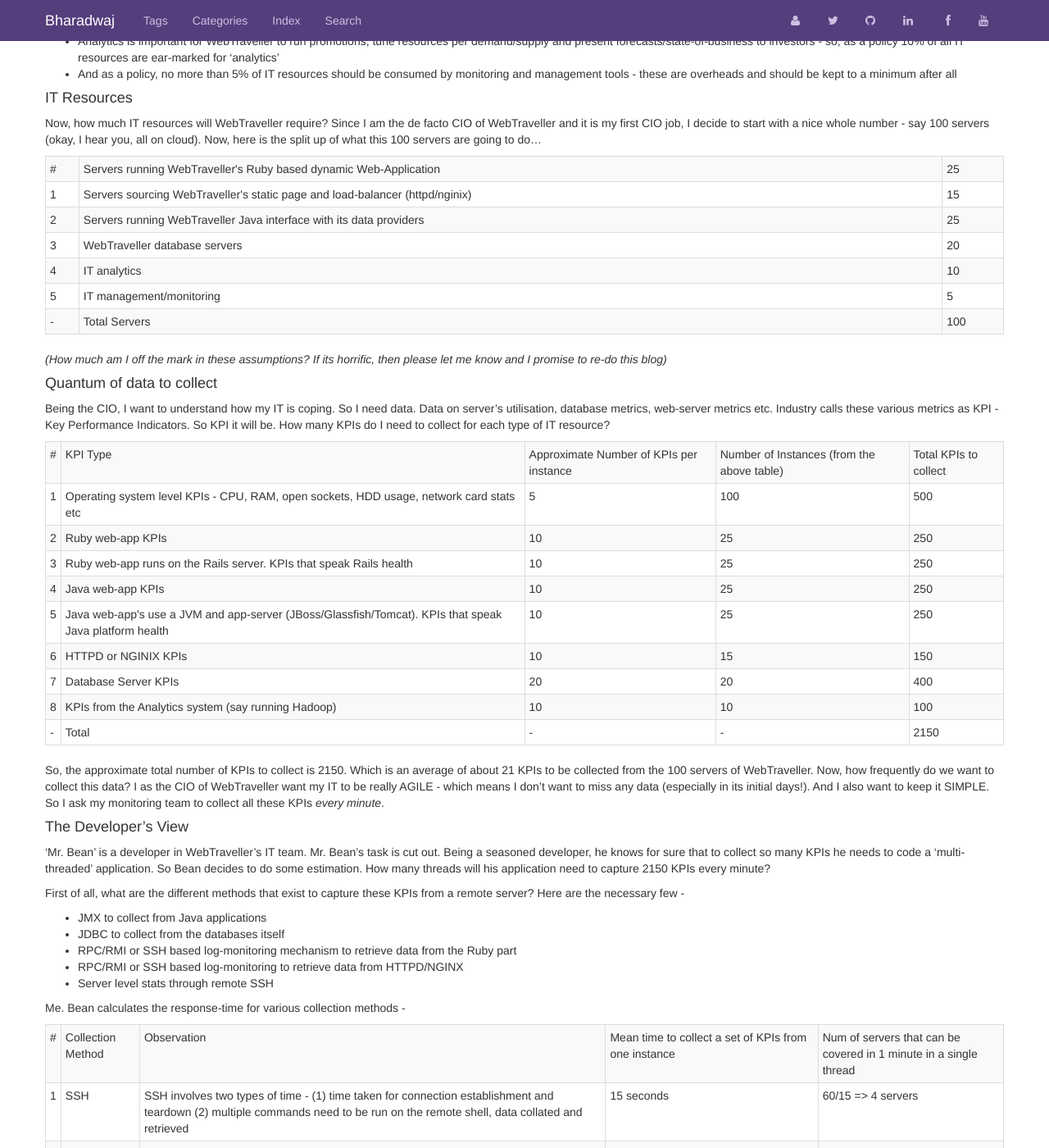
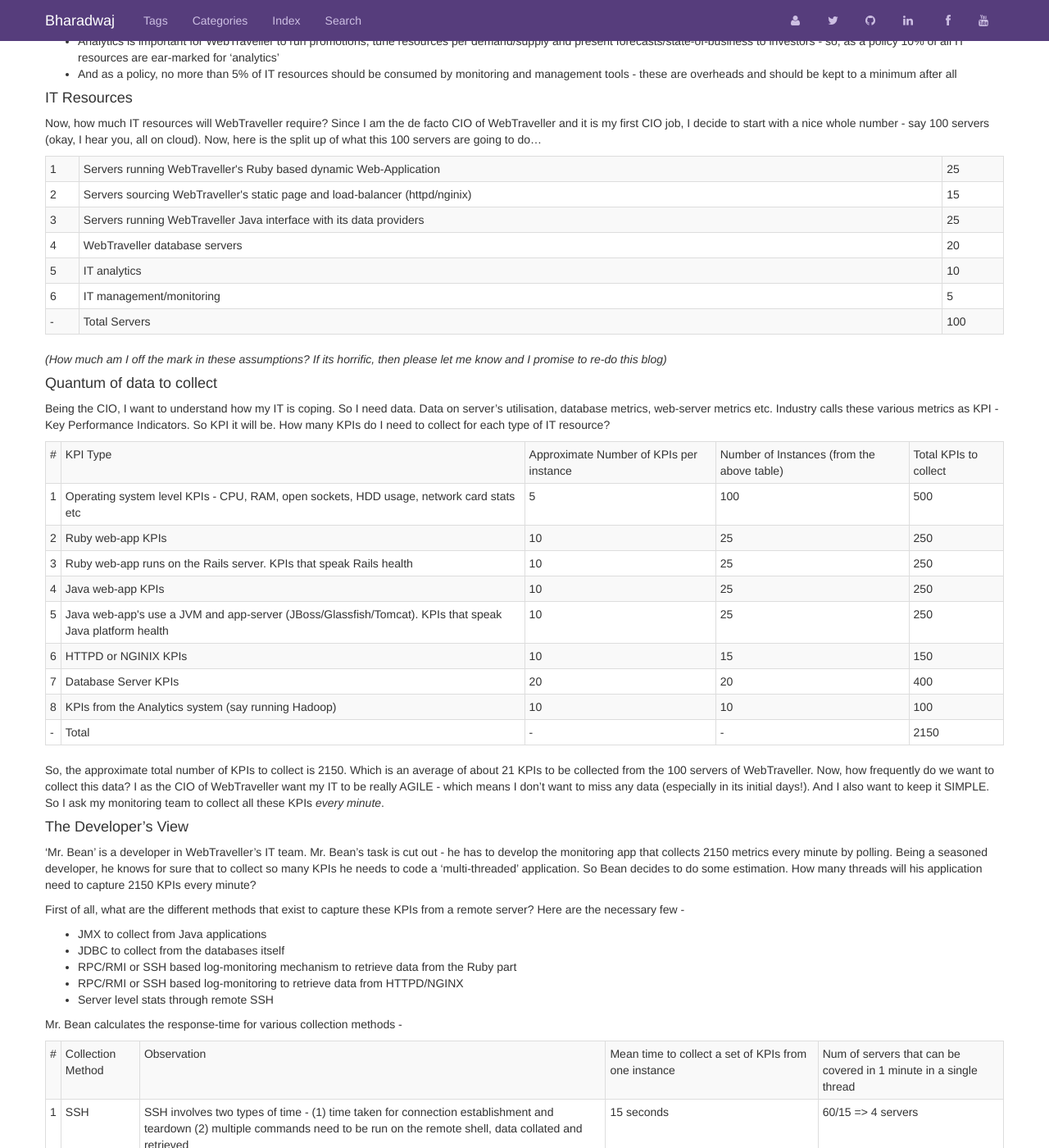
Before and after one commit to bharath12345/bharath12345.github.io, a Jekyll site: the page built from _posts/2013-08-06-is-there-a-collection-challenge-at-the-data-center.md, in a window 1280 px wide and 1400 px high, scrolled down 509 px. Shown: the whole window at 82% size. Built offline with Jekyll 4.4.1, drawn with Linux system fonts in a browser that asks for light colours; Markdown is read by kramdown in place of the engine named in the settings; comment, search, counter and statistics services are not loaded; some of the changed text lies outside the part shown.

Commit message:
bug fixes

```diff
--- a/_posts/2013-08-06-is-there-a-collection-challenge-at-the-data-center.md
+++ b/_posts/2013-08-06-is-there-a-collection-challenge-at-the-data-center.md
@@ -32,32 +32,32 @@
 
 <table class="table table-bordered table-striped table-condensed bs-docs-grid">
 	<tr>
-		<td>#</td>
+		<td>1</td>
 		<td>Servers running WebTraveller's Ruby based dynamic Web-Application</td>
 		<td>25</td>
 	</tr>
 	<tr>
-		<td>1</td>
+		<td>2</td>
 		<td>Servers sourcing WebTraveller's static page and load-balancer (httpd/nginix)</td>
 		<td>15</td>
 	</tr>
 	<tr>
-		<td>2</td>
+		<td>3</td>
 		<td>Servers running WebTraveller Java interface with its data providers</td>
 		<td>25</td>
 	</tr>
 	<tr>
-		<td>3</td>
+		<td>4</td>
 		<td>WebTraveller database servers</td>
 		<td>20</td>
 	</tr>
 	<tr>
-		<td>4</td>
+		<td>5</td>
 		<td>IT analytics</td>
 		<td>10</td>
 	</tr>
 	<tr>
-		<td>5</td>
+		<td>6</td>
 		<td>IT management/monitoring</td>
 		<td>5</td>
 	</tr>
@@ -149,7 +149,7 @@
 So, the approximate total number of KPIs to collect is 2150. Which is an average of about 21 KPIs to be collected from the 100 servers of WebTraveller. Now, how frequently do we want to collect this data? I as the CIO of WebTraveller want my IT to be really AGILE - which means I don't want to miss any data (especially in its initial days!). And I also want to keep it SIMPLE. So I ask my monitoring team to collect all these KPIs *every minute*.
 
 #### The Developer's View
-'Mr. Bean' is a developer in WebTraveller's IT team. Mr. Bean's task is cut out. Being a seasoned developer, he knows for sure that to collect so many KPIs he needs to code a 'multi-threaded' application. So Bean decides to do some estimation. How many threads will his application need to capture 2150 KPIs every minute?
+'Mr. Bean' is a developer in WebTraveller's IT team. Mr. Bean's task is cut out - he has to develop the monitoring app that collects 2150 metrics every minute by polling. Being a seasoned developer, he knows for sure that to collect so many KPIs he needs to code a 'multi-threaded' application. So Bean decides to do some estimation. How many threads will his application need to capture 2150 KPIs every minute?
 
 First of all, what are the different methods that exist to capture these KPIs from a remote server? Here are the necessary few -
 
@@ -159,7 +159,7 @@
 * RPC/RMI or SSH based log-monitoring to retrieve data from HTTPD/NGINX
 * Server level stats through remote SSH
 
-Me. Bean calculates the response-time for various collection methods -
+Mr. Bean calculates the response-time for various collection methods -
 
 <table class="table table-bordered table-striped table-condensed bs-docs-grid">
 	<tr>
@@ -287,6 +287,7 @@
 </table>
 
 So the realm of number of threads to gather information from the 100 server deployment at WebTraveller is approximately between 60 to 250 threads. The following factors are pertinent -
+
 * Usage of async libraries would provide a better temporal distribution and fault-safety
 * With a select-and-poll approach, the 64 threads will be active all the time. With Asynchronous approach 245 threads are forked every minute and they end much before the minute boundary (hopefully)
 * The number of socket descriptors required will have one-to-one correspondence with number of threads (in this case). So 64 sockets will be open at any point of time by the polling approach, while up to 245 sockets could be open at any point of time by the asynchronous approach
@@ -296,6 +297,7 @@
 The numbers say that on average 1 to 2 threads/sockets are required to collect data from each instance. This does not sound much in WebTraveller's case but one needs to pay attention to the following details -
 
 * I have assumed that all data points are to be collected per minute. It could very well be that data is required at a much more granular level for certain metrics - say every 5 seconds. In which case, the number of threads and sockets would simply go up 12 times!
+* The average number of KPI per server, at 21, is a super conservative estimate. In most production environments, this number will at least double and generally, much much higher
 * I have not considered the challenge (if there is one) on the persistence side of things - how easy is to to store all this data in a RDBMS (or NoSql!) and design queries for real-time?
 * And these numbers need to be coupled with the natural challenges of data collection, which are -
 	* Horizontal scalability
```
